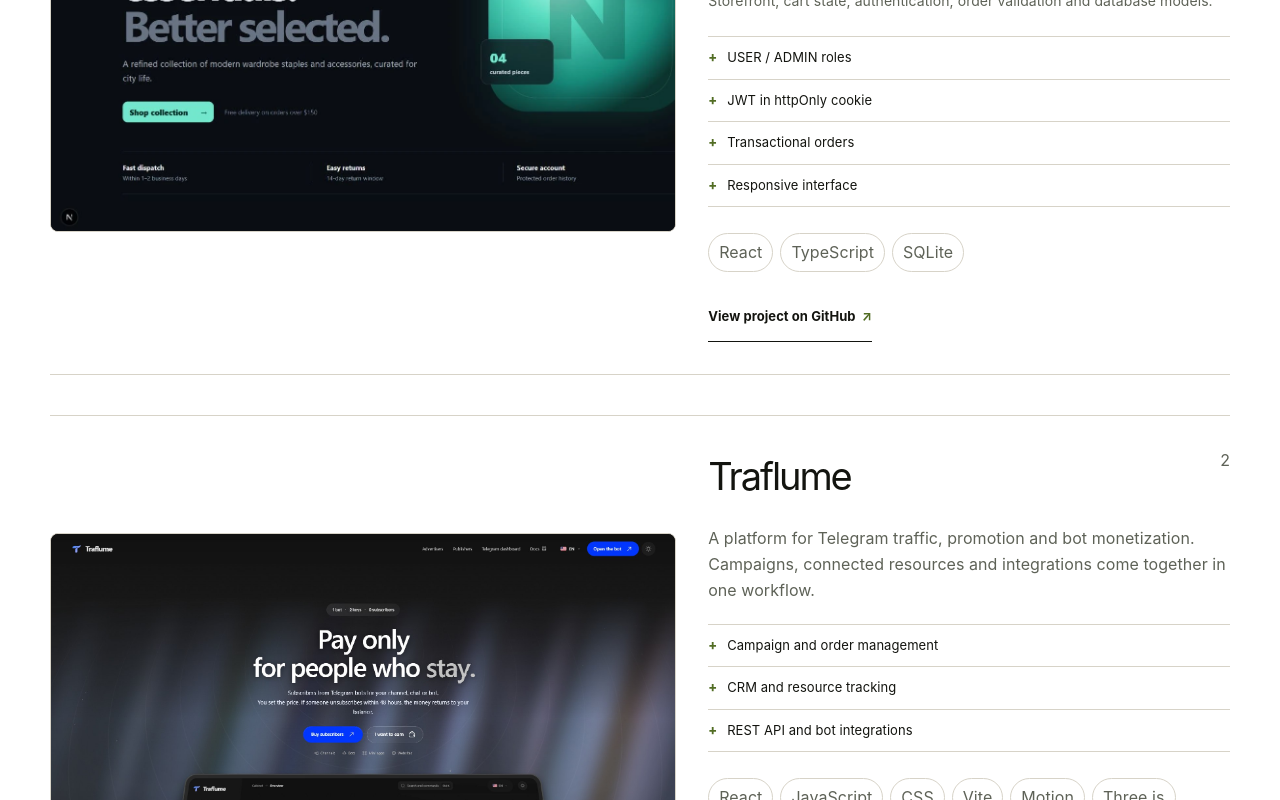
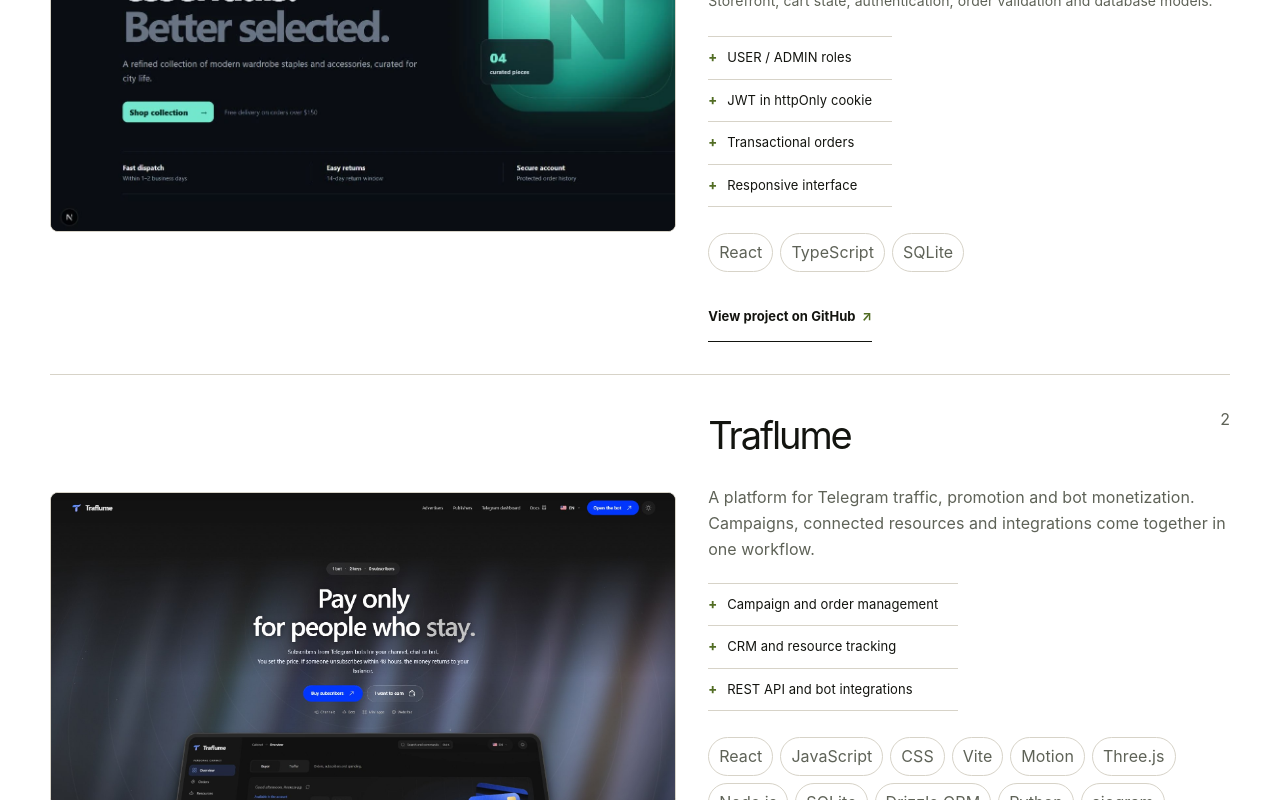
Before and after one commit to BozemenOfficial/portfolio, a Next.js app: page / in a window 1280 px wide. Shown: the part 1380-2180 px from the top of the page. Built offline with nearby package versions, Linux system fonts and the light colour scheme; no server answers.

Commit message:
Simplify project card dividers

```diff
--- a/app/globals.css
+++ b/app/globals.css
@@ -137,8 +137,8 @@ main[data-language="ru"] .hero h1,main[data-language="uk"] .hero h1 { font-size:
 .projectInfo h3 { margin:0; font-size:45px; letter-spacing:-.055em; }
 .projectTitleRow>span { color:#898c82; font:500 12px/1 var(--font-geist-mono); }
 .projectInfo>p { color:#62645c; line-height:1.65; margin:22px 0 28px; }
-.featureList { list-style:none; padding:0; margin:0; border-top:1px solid var(--line); }
-.featureList li { padding:11px 0; border-bottom:1px solid var(--line); font-size:13px; }
+.featureList { width:fit-content; max-width:100%; list-style:none; padding:0; margin:0; border-top:1px solid var(--line); }
+.featureList li { padding:11px 20px 11px 0; border-bottom:1px solid var(--line); font-size:13px; }
 .featureList li::before { content:"+"; color:#719800; font-weight:800; margin-right:10px; }
 .tags { display:flex; flex-wrap:wrap; gap:7px; margin:26px 0; }
 .tags span { border:1px solid #c9c5ba; border-radius:50px; padding:7px 10px; color:#62645c; font:600 10px/1 var(--font-geist-mono); }
@@ -295,8 +295,8 @@ footer { background:var(--paper); border-top:1px solid var(--line); padding-top:
 }
 
 /* Shared project layout and accessible responsive navigation. */
-.projectCard { align-items:start; gap:32px; padding-block:32px; }
-.projectCard + .projectCard { margin-top:40px; }
+.projectCard { align-items:start; gap:32px; padding-block:32px; border-bottom:0; }
+.projectCard:last-child { border-bottom:1px solid var(--line); }
 .projectCard .projectVisual { width:100%; min-height:0; aspect-ratio:auto; align-self:center; border:1px solid var(--line); border-radius:8px; background:#111; }
 .projectCard .projectVisual img { position:static; display:block; width:100%; height:auto; object-fit:contain; transform:none; }
 .projectCard:hover .projectVisual img { transform:none; }
```
